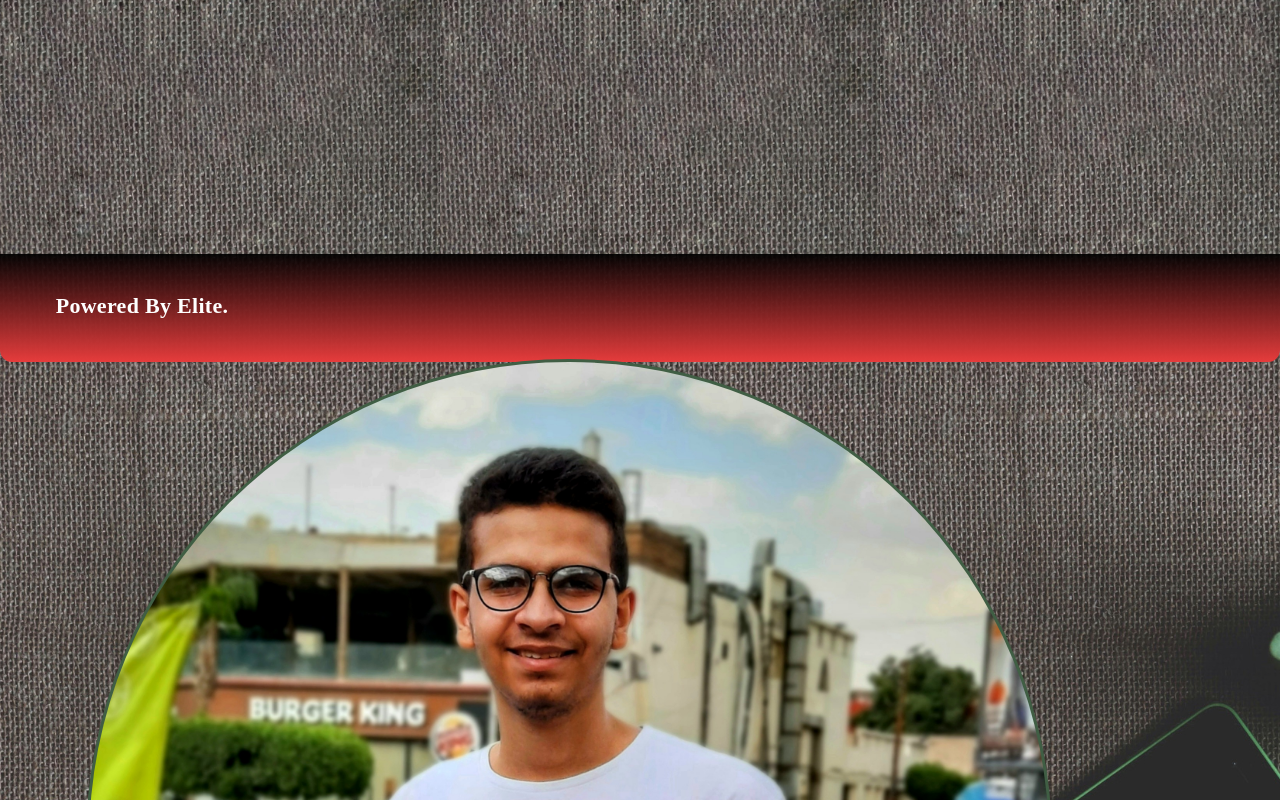
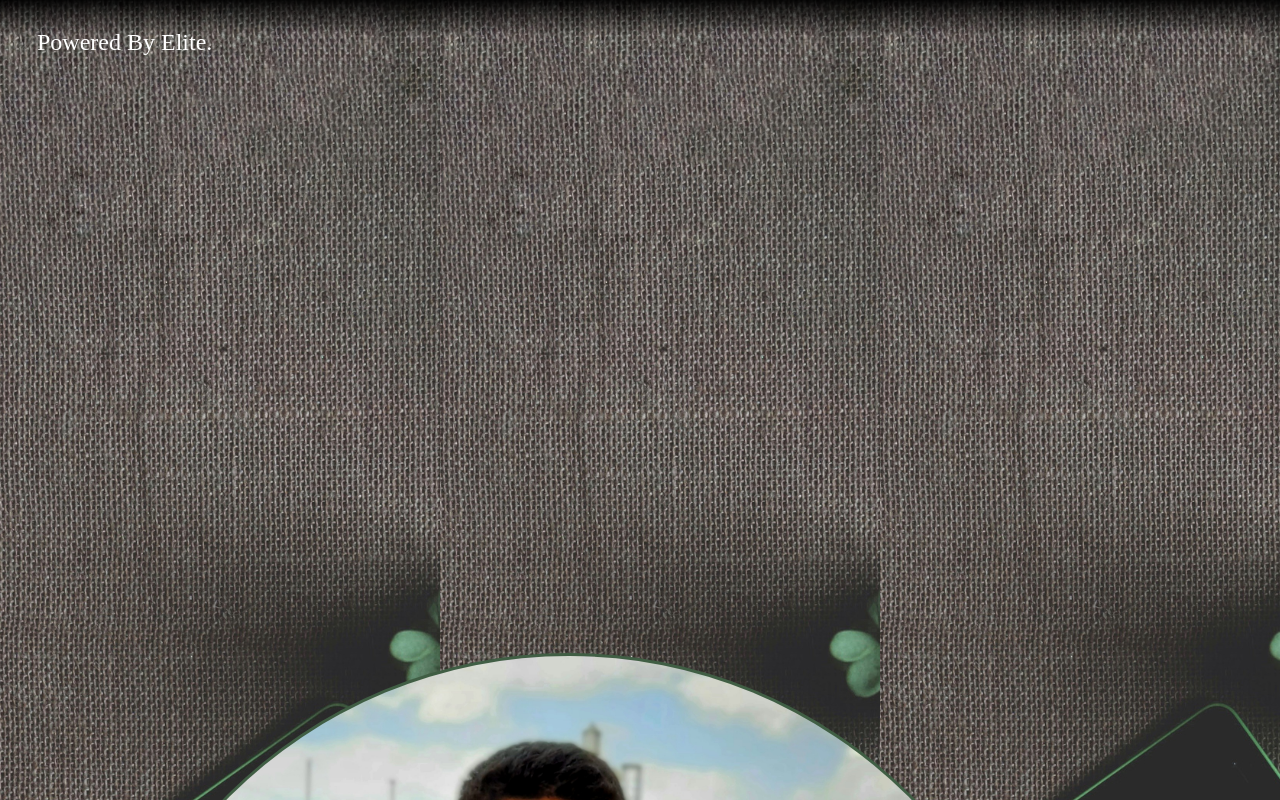
Before and after one commit to Elite-link-card/test, a plain HTML site: page index.html in a window 1280 px wide. Shown: the top 800 px of the page. Drawn offline with Linux system fonts and the light colour scheme.

Commit message:
ghgvmhdfdd

```diff
--- a/index.html
+++ b/index.html
@@ -40,12 +40,14 @@
         <script id="data" type="application/json">
         </script>
         <img src="/img/logo.png" style="display: none" loading="lazy"/>
+        <a class="logoo"
+                            href="https://elite-link-card.github.io/elite/">
+                            <div class="sticky">Powered By Elite.</div>
+                                        </a>
                 <div class="blinq-card">
-                    <header class="card-header" data-card-layout="2C" data-image-type="cover"  data-floating-left="profile">
-                             <a class="logoo"
-                            href="https://elite-link-card.github.io/elite/">
-                            <div class="save-btn" data-type="url">Powered By Elite.</div>
-                                        </a>
+                    <header class="card-header" data-card-layout="2C" data-image-type="cover" data-has-floating-images="true" data-floating-left="profile">
+
+
 
                         <div class="left-picture" data-image-type=profile>
                             <img class="left-picture-img" alt=profile src="np.jpg">
@@ -91,6 +93,7 @@
                                     <div class="detail-data">
                                         <div class="detail-data-value" data-type="url">Instagram</div>
                                     </div>
+
                                 </a>
                             </li>
                             <li>
--- a/main.css
+++ b/main.css
@@ -1032,11 +1032,8 @@ html {
   display: flex;
   flex-direction: column;
   justify-content: top;
-  position: sticky;
-  -webkit-font-smoothing: antialiased;
-  -moz-font-smoothing: antialiased;
-  -o-font-smoothing: antialiased;
-  -webkit-overflow-scrolling: touch
+  position: relative;
+
   border-radius: 12px;
   background: #ffffff00;
 background-image: url(Untitled\ design.png);
@@ -2175,8 +2172,14 @@ fieldset {
 
 
 
-
-
+  .blinq-card .card-header {
+    border: radius 5000px;
+  }
+
+  .blinq-card .card-header .banner-image {
+    border-top-left-radius: 0 !important;
+    border-top-right-radius: 0 !important;
+  }
 
   .blinq-card .save-btn-container {
     border-radius: 0;
@@ -2208,17 +2211,24 @@ fieldset {
   margin-bottom: 0%;
 }
 
-
+.card-header::after {
+  content: "";
+  position: absolute;
+  width: 100%;
+  bottom: 0;
+  height: 0px;
+
+}
 
 .card-header .circle-container {
   border-top-right-radius: 12px;
   border-top-left-radius: 12px;
-  max-height: 1rem;
+  max-height: 7rem;
 }
 
 .card-header[data-image-type="logo"],
 .card-header[data-image-type="cover"] {
-  padding-top: 30%;
+  padding-top: 56%;
 }
 
 .card-header[data-image-type="profile"] {
@@ -2320,6 +2330,7 @@ fieldset {
 
 .banner-image-container {
   width: 100%;
+  position: sticky;
 }
 
 .left-picture {
@@ -2328,9 +2339,9 @@ fieldset {
   transform-origin: center;
   will-change: transform;
   justify-content: center;
-  position: absolutez;
-
-  z-index: 2;
+  position: ;
+
+  z-index: 1;
   left: 5%;
   transform: translateX(25px) translateY(-225px);
   position:relative;
@@ -2806,46 +2817,32 @@ justify-content: center;
 
 }
 
-
 .logoo{
-  margin-top: 1.25rem;
-  display: block;
-  flex-direction: column;
-  justify-content: center;
-  align-items: center;
-  gap: 1rem;
+  color: #ffffff;
+    min-height: 54px;
+    display: flex;
+    position: sticky;
+    align-items: start;
+    margin: 0;
+    width: 100%;
+    gap: 1rem;
+    top: 0;
+    z-index: 2;
+
+    box-sizing: border-box;
+    padding: 0.25rem 1.5rem;
+    text-decoration: none;
+    font-size: 1.5rem;
+    background: linear-gradient(to bottom, rgba(0, 0, 0, 0.933), rgba(0, 0, 0, 0) 40%);
+    padding: 1.5rem 2rem calc(1.75rem + var(--bottom-safety-height, 0rem));
+    transform: translateY(0px) translateX(0px);
+}
+.sticky {
+  position: -webkit-sticky;
   position: sticky;
-  text-decoration: none;
-
   bottom: 0;
-  background: linear-gradient(to bottom, rgba(0, 0, 0, 0.933), rgb(230, 60, 60)100%);
-  padding: 1.5rem 2rem calc(1.75rem + var(--bottom-safety-height, 0rem));
-  z-index: 1;
-  border-bottom-right-radius: 12px;
-  border-bottom-left-radius: 12px;
-  animation-name: example;
-  animation-duration: 25s;
-  transform: translateY(-150px);
-
-  animation-fill-mode: forwards;
- }
- .save-btn {
-  max-width: 220px;
-  width: 100%;
-  position: relative;
-  height: 3.5rem;
-  padding: .75rem 2.5rem;
-  border-radius: 1000px;
-  white-space: nowrap;
-  font-weight: 700;
-  font-size: 1.375rem;
-  letter-spacing: .3px;
-  background: rgb(var(--card-color));
-  color:#ffffff;
-
-  border: unset;
-  display: flex;
-  justify-content: center;
-  align-items: center
-
- }
+  overflow: hidden;
+  padding: 5px;
+  align-items: start;
+
+}
```
